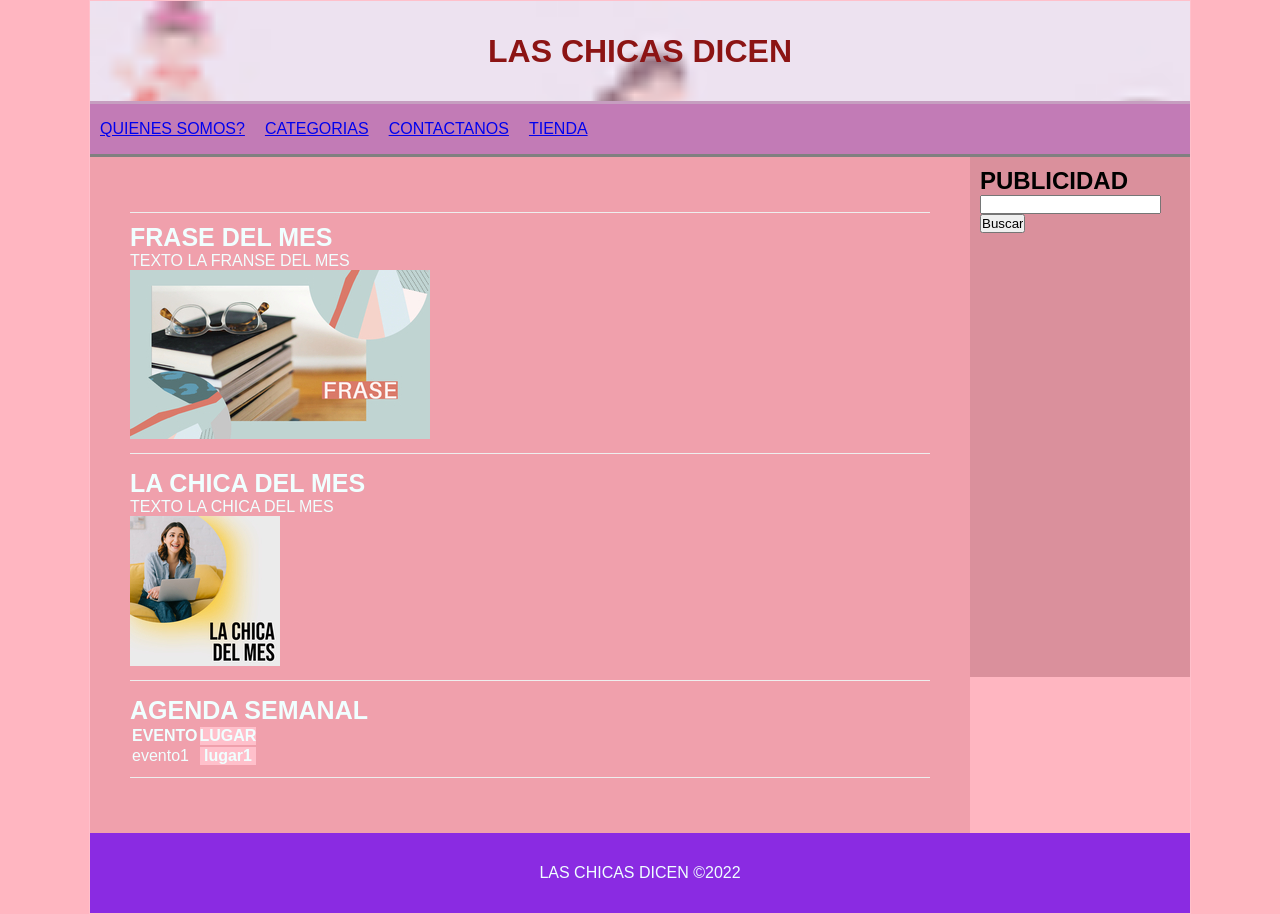
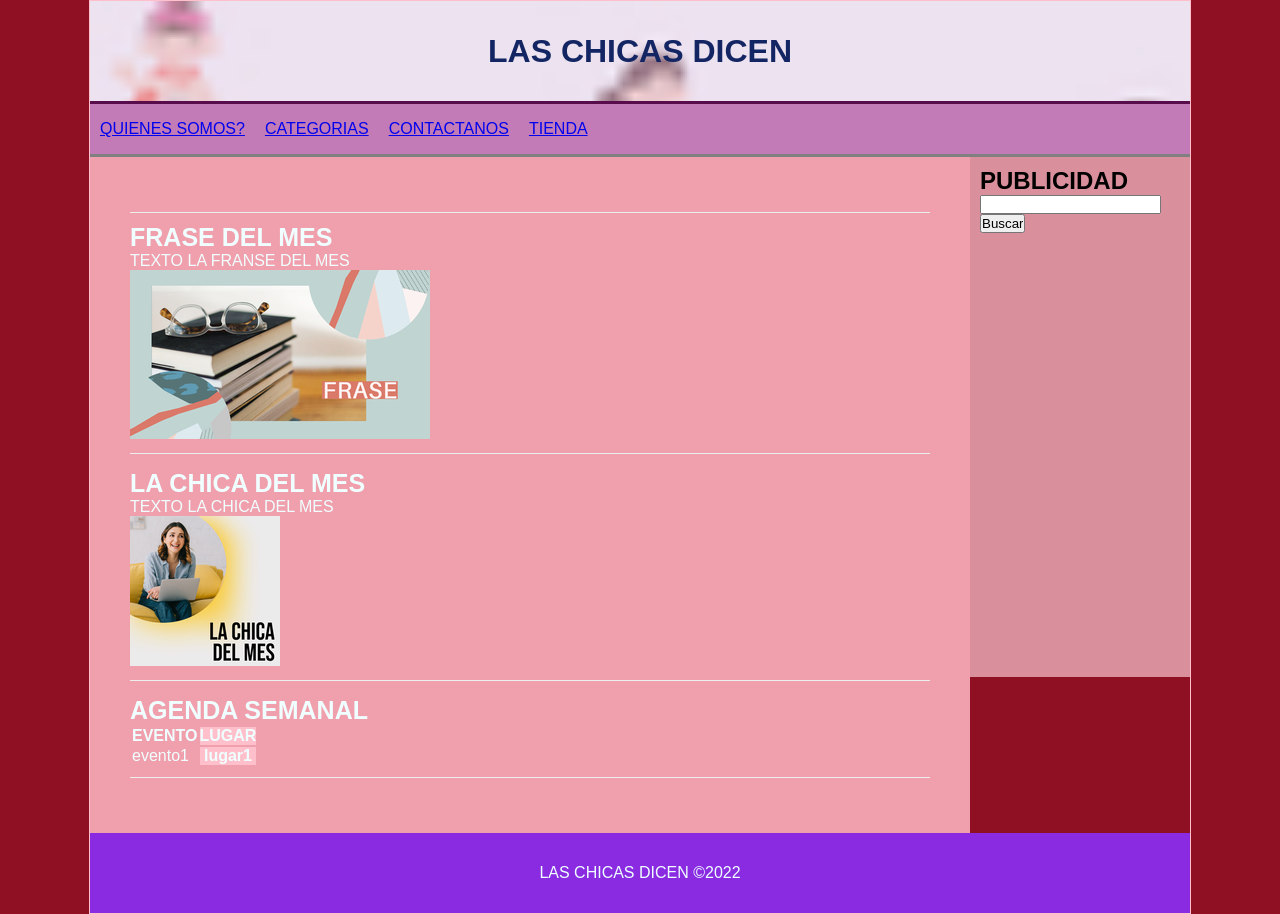
Before and after one commit to AMMH11/clase-github, a plain HTML site: page index.html in a window 1280 px wide. Drawn offline with Linux system fonts and the light colour scheme.

Commit message:
nueva paleta de colores

```diff
--- a/estilos.css
+++ b/estilos.css
@@ -4,7 +4,7 @@
 }
 
 body{
-    background: lightpink;
+    background: rgb(143, 16, 35);
     font-family:Arial, Helvetica, sans-serif;
 }
 
@@ -22,8 +22,8 @@ header{
     width: 100%;
     text-align: center;
     line-height: 100px;
-    color: rgb(140, 20, 20);
-    border-bottom: 3px solid rgb(198, 158, 192);
+    color: rgb(19, 38, 99);
+    border-bottom: 3px solid rgb(88, 12, 76);
 }
 .article{
 
```
